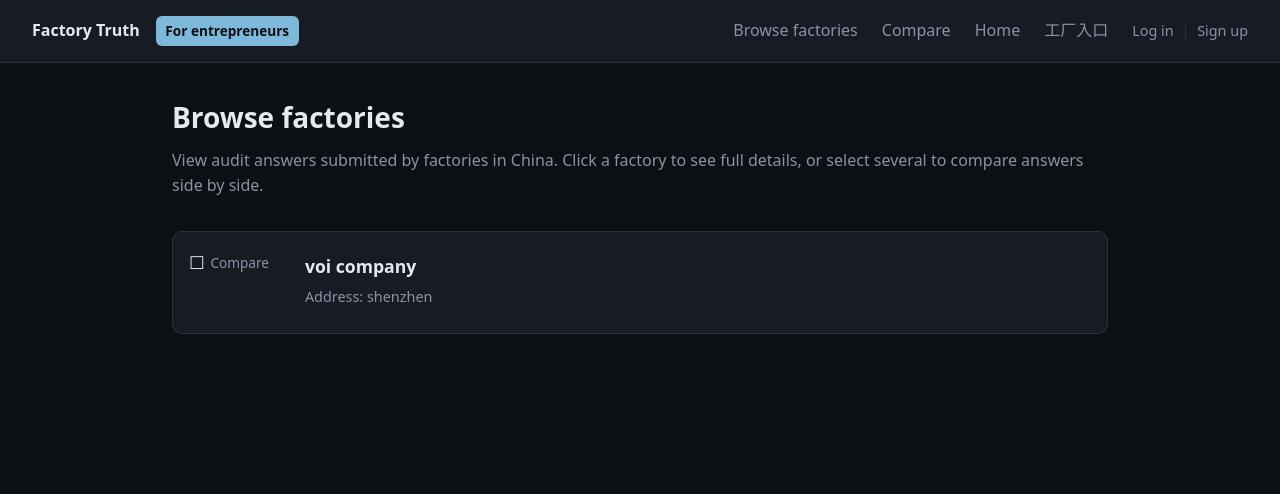
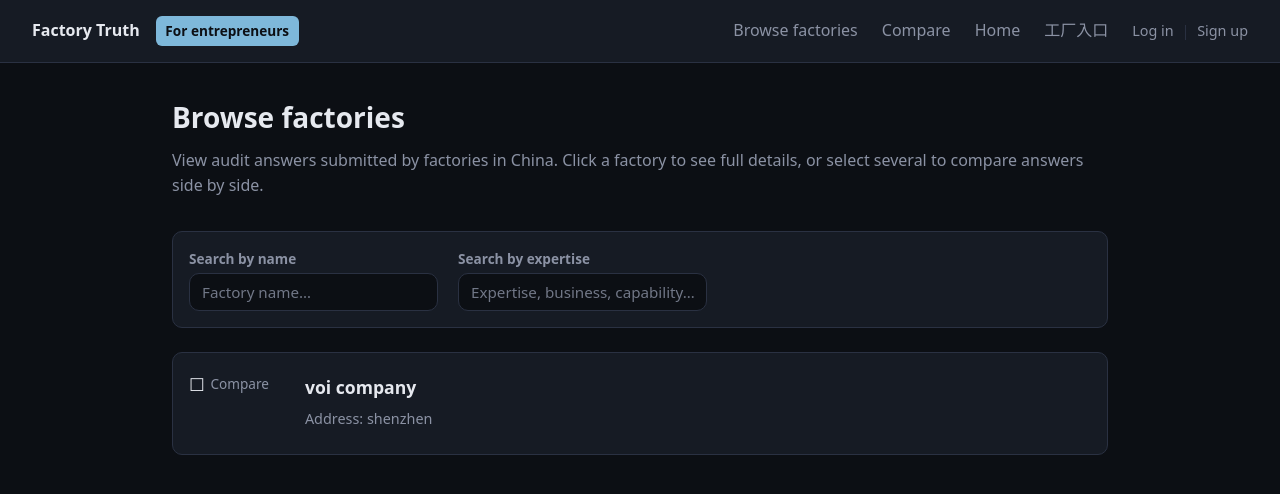
Before and after one commit to hansstam86/factorytruth, a Next.js app: page /entrepreneurs in a window 1280 px wide. Shown: the top 494 px of the page. Built offline with nearby package versions, Linux system fonts and the light colour scheme; no server answers.

Commit message:
Admin: show expertise in factories list; Entrepreneurs: search by name and expertise
Co-authored-by: Cursor <cursoragent@cursor.com>

```diff
--- a/app/admin/factories/page.tsx
+++ b/app/admin/factories/page.tsx
@@ -10,6 +10,7 @@ type Factory = {
   userId?: string;
   name: string;
   address: string;
+  expertise: string;
   createdAt: string;
 };
 
@@ -397,6 +398,7 @@ export default function AdminFactoriesPage() {
               <tr>
                 <th>Name</th>
                 <th>Address</th>
+                <th>Expertise</th>
                 <th>Login (email)</th>
                 <th>Created</th>
                 <th></th>
@@ -407,6 +409,7 @@ export default function AdminFactoriesPage() {
                 <tr key={f.id}>
                   <td>{f.name}</td>
                   <td>{f.address}</td>
+                  <td className={styles.expertiseCell}>{f.expertise || "—"}</td>
                   <td>{f.userId || "—"}</td>
                   <td>{new Date(f.createdAt).toLocaleDateString()}</td>
                   <td>
--- a/app/api/admin/factories/route.ts
+++ b/app/api/admin/factories/route.ts
@@ -37,6 +37,7 @@ export async function GET() {
       userId: entry.userId,
       name: entry.answers?.q1 || "Unnamed factory",
       address: entry.answers?.q2 || "",
+      expertise: entry.answers?.q3 || "",
       createdAt: entry.createdAt,
     }));
     return NextResponse.json(factories);
--- a/app/entrepreneurs/page.module.css
+++ b/app/entrepreneurs/page.module.css
@@ -10,6 +10,59 @@
 .pageDesc {
   color: var(--color-text-muted);
   margin-bottom: 2rem;
+}
+
+.searchBar {
+  margin-bottom: 1.5rem;
+  padding: 1rem;
+  background: var(--color-surface);
+  border: 1px solid var(--color-border);
+  border-radius: var(--radius);
+}
+
+.searchFields {
+  display: flex;
+  flex-wrap: wrap;
+  align-items: flex-end;
+  gap: 1.25rem;
+}
+
+.searchField {
+  display: flex;
+  flex-direction: column;
+  gap: 0.25rem;
+}
+
+.searchLabel {
+  font-size: 0.85rem;
+  font-weight: 600;
+  color: var(--color-text-muted);
+}
+
+.searchInput {
+  padding: 0.5rem 0.75rem;
+  min-width: 200px;
+  background: var(--color-bg);
+  border: 1px solid var(--color-border);
+  border-radius: var(--radius);
+  color: var(--color-text);
+  font-size: 0.95rem;
+}
+
+.searchInput:focus {
+  outline: none;
+  border-color: var(--color-accent);
+}
+
+.searchInput::placeholder {
+  color: var(--color-text-muted);
+  opacity: 0.8;
+}
+
+.searchSummary {
+  margin-top: 0.75rem;
+  font-size: 0.9rem;
+  color: var(--color-text-muted);
 }
 
 .loading {
--- a/app/entrepreneurs/page.tsx
+++ b/app/entrepreneurs/page.tsx
@@ -17,6 +17,8 @@ export default function EntrepreneursPage() {
   const [factories, setFactories] = useState<Factory[]>([]);
   const [loading, setLoading] = useState(true);
   const [compareIds, setCompareIdsState] = useState<string[]>([]);
+  const [searchName, setSearchName] = useState("");
+  const [searchExpertise, setSearchExpertise] = useState("");
 
   useEffect(() => {
     fetch("/api/factories")
@@ -55,12 +57,59 @@ export default function EntrepreneursPage() {
     ? `/entrepreneurs/compare?ids=${compareIds.join(",")}`
     : "/entrepreneurs/compare";
 
+  const nameLower = searchName.trim().toLowerCase();
+  const expertiseLower = searchExpertise.trim().toLowerCase();
+  const filteredFactories = factories.filter((f) => {
+    const matchName = !nameLower || (f.name && f.name.toLowerCase().includes(nameLower));
+    const matchExpertise =
+      !expertiseLower || (f.expertise && f.expertise.toLowerCase().includes(expertiseLower));
+    return matchName && matchExpertise;
+  });
+
   return (
     <div className={styles.listWrap}>
       <h1 className={styles.pageTitle}>Browse factories</h1>
       <p className={styles.pageDesc}>
         View audit answers submitted by factories in China. Click a factory to see full details, or select several to compare answers side by side.
       </p>
+
+      <div className={styles.searchBar}>
+        <div className={styles.searchFields}>
+          <div className={styles.searchField}>
+            <label htmlFor="search-name" className={styles.searchLabel}>
+              Search by name
+            </label>
+            <input
+              id="search-name"
+              type="text"
+              value={searchName}
+              onChange={(e) => setSearchName(e.target.value)}
+              placeholder="Factory name…"
+              className={styles.searchInput}
+              aria-label="Search by factory name"
+            />
+          </div>
+          <div className={styles.searchField}>
+            <label htmlFor="search-expertise" className={styles.searchLabel}>
+              Search by expertise
+            </label>
+            <input
+              id="search-expertise"
+              type="text"
+              value={searchExpertise}
+              onChange={(e) => setSearchExpertise(e.target.value)}
+              placeholder="Expertise, business, capability…"
+              className={styles.searchInput}
+              aria-label="Search by expertise"
+            />
+          </div>
+        </div>
+        {(nameLower || expertiseLower) && (
+          <p className={styles.searchSummary}>
+            Showing {filteredFactories.length} of {factories.length} factories
+          </p>
+        )}
+      </div>
 
       {compareIds.length >= 2 && (
         <div className={styles.compareBar}>
@@ -92,9 +141,16 @@ export default function EntrepreneursPage() {
             When factories submit their audit answers via the factory portal, they will appear here.
           </p>
         </div>
+      ) : filteredFactories.length === 0 ? (
+        <div className={styles.empty}>
+          <p>No factories match your search.</p>
+          <p className={styles.emptyHint}>
+            Try different or shorter terms for name or expertise.
+          </p>
+        </div>
       ) : (
         <ul className={styles.factoryList}>
-          {factories.map((f) => {
+          {filteredFactories.map((f) => {
             const selected = compareIds.includes(f.id);
             const atMax = compareIds.length >= COMPARE_MAX && !selected;
             return (
```
Also changed, not shown: app/admin/factories/page.module.css (+7 -0 lines).
